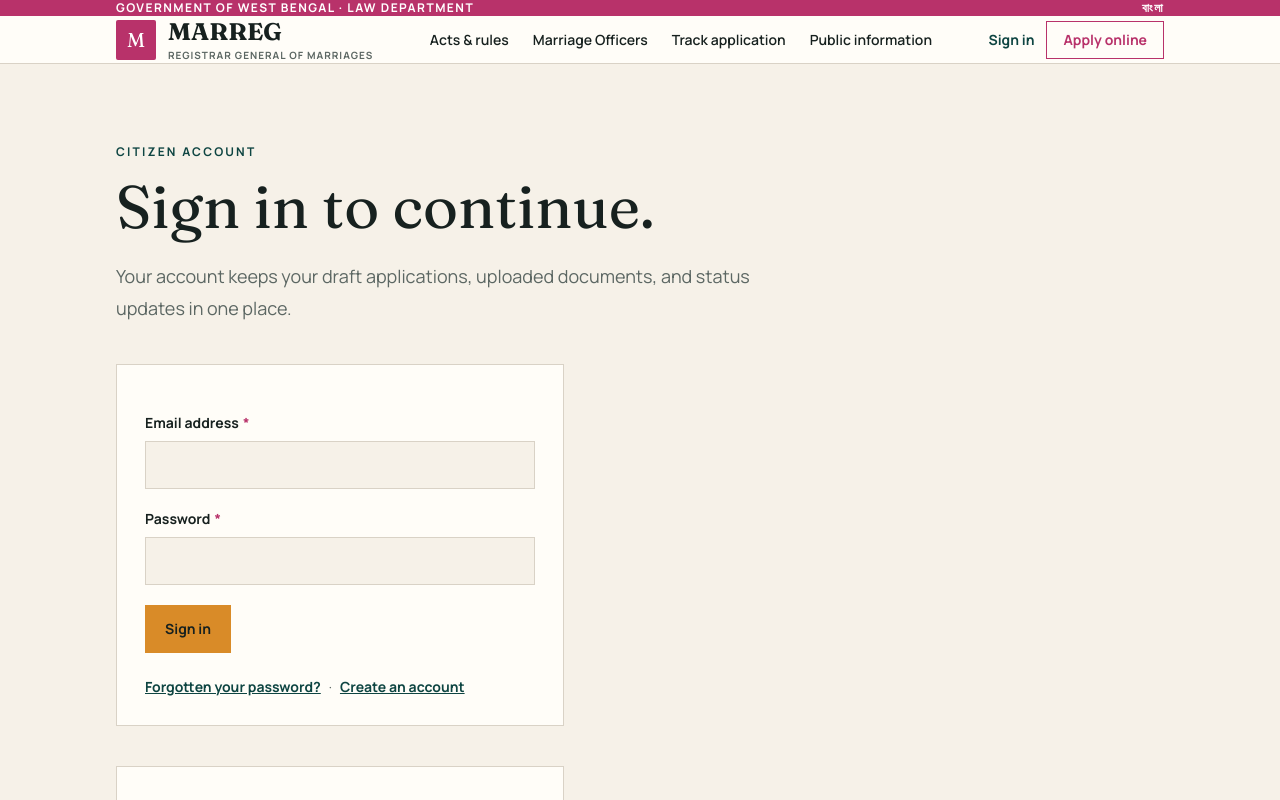
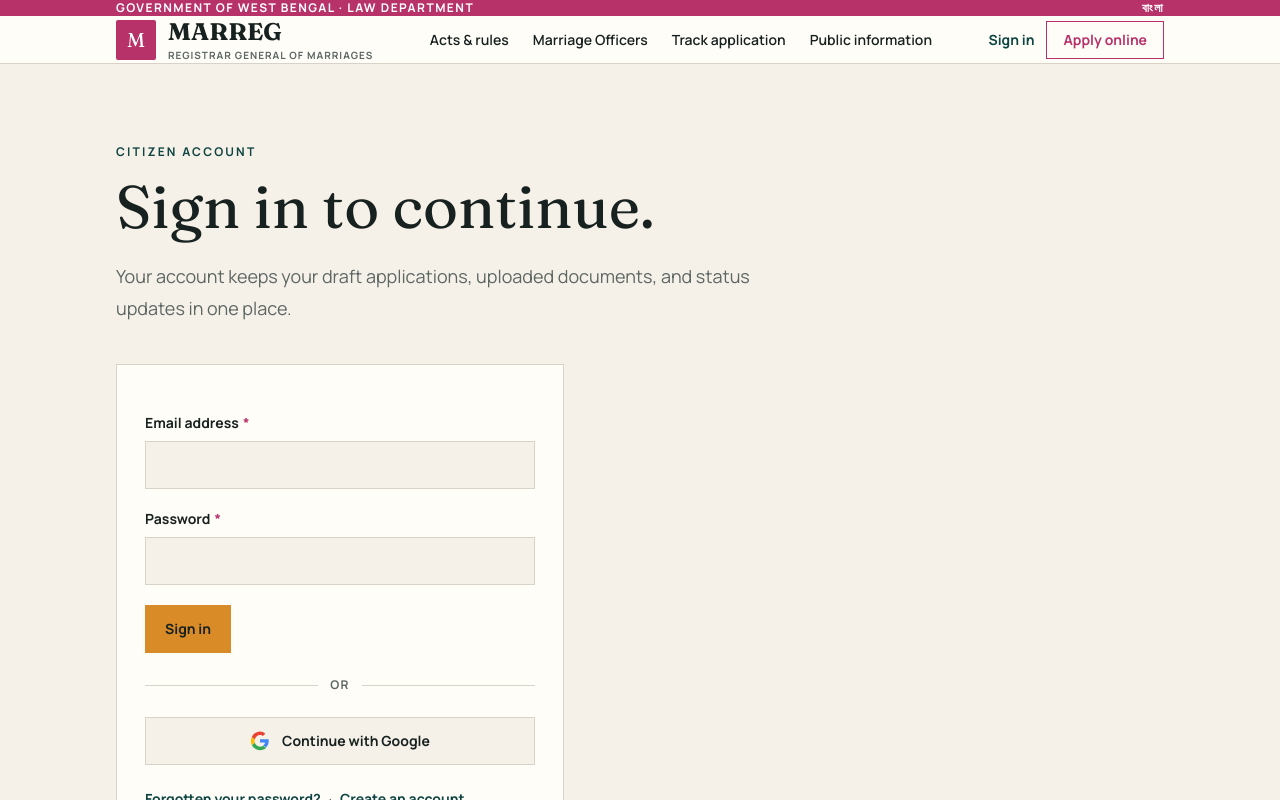
Before and after one commit to adyourventure-mainak/marreg, a Next.js app: page /en/login in a window 1280 px wide. Shown: the top 800 px of the page. Built offline with nearby package versions, Linux system fonts and the light colour scheme; no server answers.

Commit message:
Restore Google authentication flow

```diff
--- a/app/actions/auth.ts
+++ b/app/actions/auth.ts
@@ -17,6 +17,10 @@ const str = (fd: FormData, k: string) => {
   const v = fd.get(k);
   return typeof v === "string" ? v.trim() : "";
 };
+
+/** Return URLs originate in forms, so only allow local application paths. */
+const safeNext = (value: string) =>
+  value.startsWith("/") && !value.startsWith("//") && !value.includes("\\\\") ? value : "/en/account";
 
 async function origin(): Promise<string> {
   const h = await headers();
@@ -49,7 +53,7 @@ export async function signIn(_prev: AuthState, formData: FormData): Promise<Auth
   const supabase = await createClient();
   const email = str(formData, "email");
   const password = str(formData, "password");
-  const next = str(formData, "next") || "/en/account";
+  const next = safeNext(str(formData, "next"));
 
   if (!email || !password) return { ok: false, error: "Enter your email address and password." };
 
@@ -60,6 +64,17 @@ export async function signIn(_prev: AuthState, formData: FormData): Promise<Auth
   redirect(next);
 }
 
+
+export async function signInWithGoogle(formData: FormData): Promise<void> {
+  const supabase = await createClient();
+  const next = safeNext(str(formData, "next"));
+  const { data, error } = await supabase.auth.signInWithOAuth({
+    provider: "google",
+    options: { redirectTo: `${await origin()}/auth/callback?next=${encodeURIComponent(next)}` },
+  });
+  if (error || !data.url) redirect(`/en/login?error=${encodeURIComponent(error?.message ?? "google")}`);
+  redirect(data.url);
+}
 
 export async function requestPasswordReset(_prev: AuthState, formData: FormData): Promise<AuthState> {
   const supabase = await createClient();
@@ -130,7 +145,7 @@ export async function verifyEmailOtp(_prev: OtpState, formData: FormData): Promi
   const supabase = await createClient();
   const email = str(formData, "email");
   const token = str(formData, "token").replace(/\s+/g, "");
-  const next = str(formData, "next") || "/en/account";
+  const next = safeNext(str(formData, "next"));
 
   if (!email) return { ok: false, error: "Start again and enter your email address." };
   if (!/^\d{6}$/.test(token)) {
--- /dev/null
+++ b/app/api/auth/google/route.ts
@@ -0,0 +1,8 @@
+import type { NextRequest } from "next/server";
+import { signInWithGoogle } from "../../../actions/auth";
+
+/** Plain form POST endpoint so the Google button works without client-side JS. */
+export async function POST(request: NextRequest) {
+  const formData = await request.formData();
+  await signInWithGoogle(formData);
+}
--- a/app/auth/callback/route.ts
+++ b/app/auth/callback/route.ts
@@ -1,11 +1,14 @@
 import { NextResponse, type NextRequest } from "next/server";
 import { createClient } from "../../../lib/supabase/server";
 
-/** Handles email confirmation and password-reset links. */
+/** Handles email confirmation, password-reset links, and the Google OAuth return. */
 export async function GET(request: NextRequest) {
   const { searchParams, origin } = new URL(request.url);
   const code = searchParams.get("code");
-  const next = searchParams.get("next") ?? "/en/account";
+  const requestedNext = searchParams.get("next") ?? "/en/account";
+  const next = requestedNext.startsWith("/") && !requestedNext.startsWith("//") && !requestedNext.includes("\\")
+    ? requestedNext
+    : "/en/account";
   const errorDescription = searchParams.get("error_description");
 
   if (errorDescription) {
--- a/components/AuthForms.tsx
+++ b/components/AuthForms.tsx
@@ -10,6 +10,28 @@ import {
 import { Alert, Button, Field } from "./ui";
 
 const initial: AuthState = { ok: false };
+
+function Google({ next }: { next: string }) {
+  return (
+    <>
+      <div className="my-6 flex items-center gap-3 text-xs font-bold uppercase tracking-widest text-[var(--muted)]">
+        <span className="h-px flex-1 bg-[var(--rule)]" /> or <span className="h-px flex-1 bg-[var(--rule)]" />
+      </div>
+      <form action="/api/auth/google" method="post">
+        <input type="hidden" name="next" value={next} />
+        <button className="focus flex min-h-12 w-full items-center justify-center gap-3 border border-rule bg-paper px-5 text-sm font-bold">
+          <svg viewBox="0 0 48 48" className="h-5 w-5" aria-hidden="true">
+            <path fill="#4285F4" d="M45 24c0-1.6-.1-2.7-.4-4H24v7.5h12c-.2 2-1.5 5-4.4 7l6.7 5.2C42.2 36 45 30.6 45 24z"/>
+            <path fill="#34A853" d="M24 46c5.9 0 10.9-2 14.5-5.3l-6.9-5.4c-1.9 1.3-4.4 2.2-7.6 2.2-5.8 0-10.7-3.9-12.5-9.2l-7.1 5.5C8.1 41 15.5 46 24 46z"/>
+            <path fill="#FBBC05" d="M11.5 28.3c-.5-1.4-.7-2.8-.7-4.3s.3-3 .7-4.3l-7.1-5.5C2.9 17.1 2 20.4 2 24s.9 6.9 2.4 9.8l7.1-5.5z"/>
+            <path fill="#EA4335" d="M24 9.5c3.3 0 5.5 1.4 6.8 2.6l5.9-5.8C33 2.9 29.9 1 24 1 15.5 1 8.1 6 4.4 14.2l7.1 5.5C13.3 14.4 18.2 9.5 24 9.5z"/>
+          </svg>
+          Continue with Google
+        </button>
+      </form>
+    </>
+  );
+}
 
 const otpInitial: OtpState = { ok: false };
 
@@ -88,6 +110,7 @@ export function SignInForm({ next, notice }: { next: string; notice?: string })
         {state.error && <Alert>{state.error}</Alert>}
         <Button disabled={pending}>{pending ? "Signing in…" : "Sign in"}</Button>
       </form>
+      <Google next={next} />
       <p className="mt-6 text-sm text-[var(--muted)]">
         <Link className="focus font-bold text-teal underline" href="/en/forgot-password">Forgotten your password?</Link>
         <span className="mx-2">·</span>
@@ -112,6 +135,7 @@ export function SignUpForm() {
             {state.error && <Alert>{state.error}</Alert>}
             <Button disabled={pending}>{pending ? "Creating account…" : "Create account"}</Button>
           </form>
+          <Google next="/en/account" />
         </>
       )}
       <p className="mt-6 text-sm text-[var(--muted)]">
```
